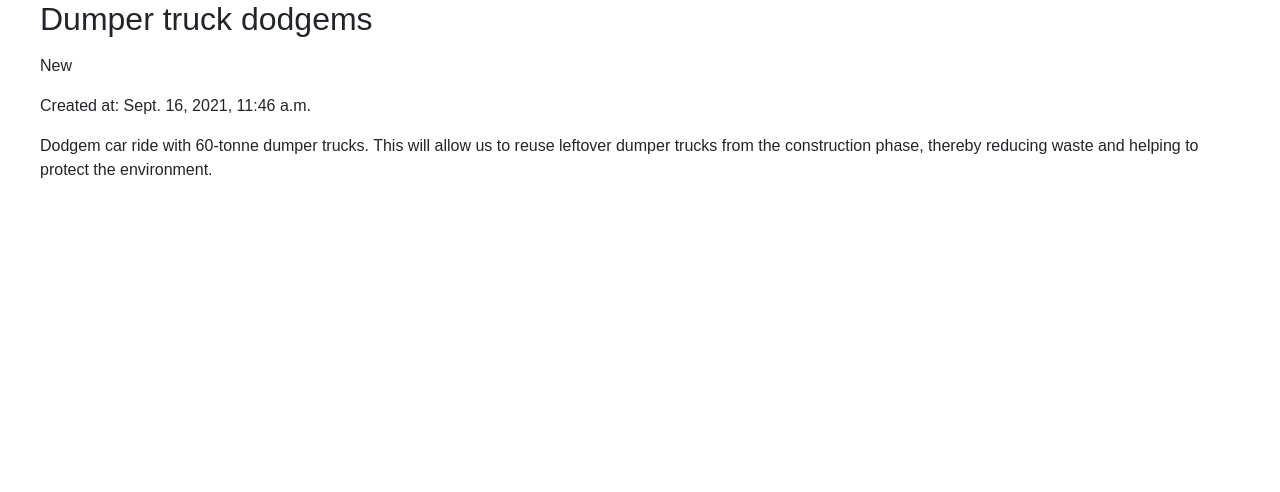
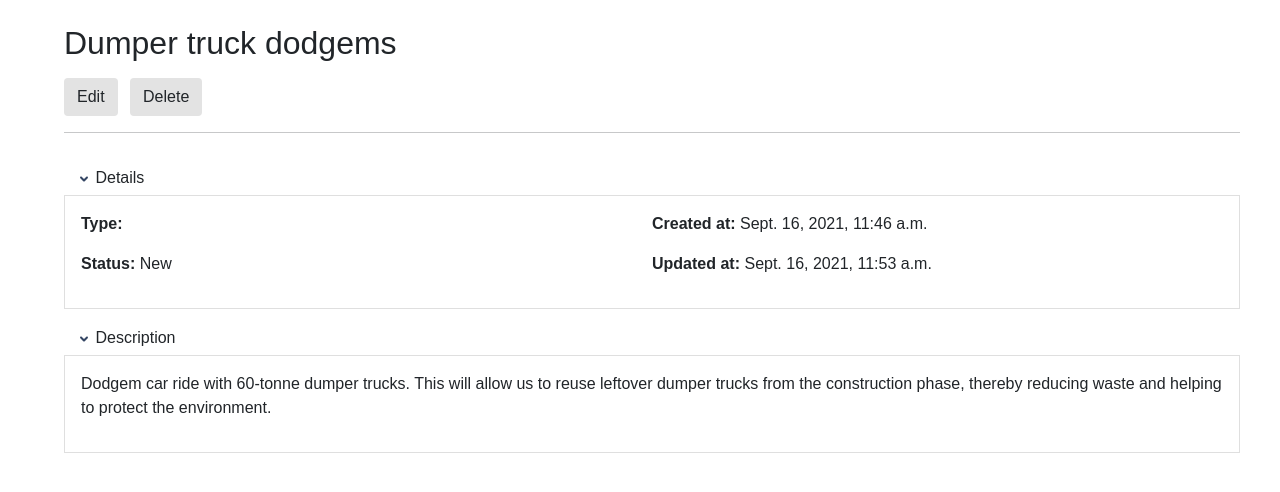
Before and after one commit to nvrmndmnm/issue-tracker, a Django app: page /issues/1/ in a window 1280 px wide. Shown: the part 54-546 px from the top of the page. Run offline with Django 3.2, Linux system fonts and the light colour scheme; data comes from the database, SQL or seed files in the repository; data that the repository does not hold is empty; some libraries are stand-ins or nearby versions.

Commit message:
HW-50: Major style update

```diff
--- a/source/webapp/static/css/main.css
+++ b/source/webapp/static/css/main.css
@@ -3,7 +3,21 @@ body {
     margin: 0;
 }
 a {
+    color: #42526e;
+    display: block;
     text-decoration: none;
+}
+a:hover {
+    color: #5a5e70;
+}
+ul {
+    list-style: none;
+}
+ul li {
+    padding: 5px;
+}
+ul li:hover, .entry:hover {
+    background-color: #f3f3f3;
 }
 .btn-logo {
     font-size: 24px;
@@ -30,33 +44,57 @@ a {
     align-items: center;
 }
 .filters-list {
-    list-style: none;
     padding: 0;
 }
 .content {
     width: 1200px;
     margin: 0 auto;
 }
+.entry-title:hover {
+    text-decoration: underline;
+}
+.btn-action {
+    font-size: 24px;
+    opacity: 65%;
+}
+.btn-action:hover {
+    opacity: 100%;
+}
+.btn-collapse:focus {
+    box-shadow: none;
+}
+.btn-collapse:hover {
+    background-color: #f3f3f3;
+}
+.collapsed>svg {
+    transform: rotate(-90deg);
+}
 .form-wrapper {
-    width: 324px;
+    width: 42%;
 }
 label {
     font-size: 16px;
     align-self: start;
 }
-input {
-    height: 16px;
-    width: 312px;
-    font-size: 16px;
+input[type=text] {
+    width: 316px;
 }
 select {
     height: 30px;
     width: 320px;
-    font-size: 16px;
+}
+ul[id=id_types] {
+    width: 60%;
 }
 textarea {
-    width: 315px;
+    width: 320px;
     height: 80px;
+}
+.form-btn {
+    background-color: #e3e3e3;
+}
+.form-btn:hover {
+    background-color: #f3f3f3;
 }
 .form-error {
     color: #ff3535;
--- a/source/webapp/templates/issue.html
+++ b/source/webapp/templates/issue.html
@@ -1,9 +1,57 @@
 {% extends 'base.html' %}
 {% block title %}Issue {{ issue.id }} - {{ issue.summary }}{% endblock %}
 {% block content %}
-    <h2>{{ issue.summary }}</h2>
-    <p>{% for type in issue.types.all %}{{ type }}{% if not forloop.last %}, {% endif %}{% endfor %}</p>
-    <p>{{ issue.status }}</p>
-    <p>Created at: {{ issue.time_created }}</p>
-    <p>{{ issue.description }}</p>
+    <div class="wrapper mt-4 ps-4">
+        <h2>{{ issue.summary }}</h2>
+        <div class="btns-control mt-3">
+            <a class="btn form-btn me-2" href="{% url 'edit_issue' issue.pk %}">Edit
+            </a>
+            <a class="btn form-btn" href="{% url 'delete_issue' issue.pk %}">Delete
+            </a>
+        </div>
+        <hr class="mt-3">
+        <a class="btn btn-collapse py-0 mt-3 mb-1" data-bs-toggle="collapse" href="#details" role="button"
+           aria-expanded="true">
+            <svg xmlns="http://www.w3.org/2000/svg" width="14" height="14">
+                <g fill="none" fill-rule="evenodd">
+                    <path d="M3.29175 4.793c-.389.392-.389 1.027
+                    0 1.419l2.939 2.965c.218.215.5.322.779.322s.556-.107.769-.322l2.93-2.955c.388-.392.388-1.027
+                    0-1.419-.389-.392-1.018-.392-1.406 0l-2.298 2.317-2.307-2.327c-.194-.195-.449-.293-.703-.293-.255
+                    0-.51.098-.703.293z" fill="#344563">
+                    </path>
+                </g>
+            </svg> Details</a>
+        <div class="row">
+            <div class="collapse multi-collapse show" id="details">
+                <div class="card card-body rounded-0 d-flex flex-row">
+                    <div class="col">
+                        <p><strong>Type: </strong>{% for type in issue.types.all %}{{ type }}{% if not forloop.last %}, {% endif %}{% endfor %}</p>
+                        <p><strong>Status: </strong>{{ issue.status }}</p>
+                    </div>
+                    <div class="col">
+                        <p><strong>Created at: </strong>{{ issue.time_created }}</p>
+                        <p><strong>Updated at: </strong>{{ issue.time_updated }}</p>
+                    </div>
+                </div>
+            </div>
+        </div>
+        <a class="btn btn-collapse py-0 mt-3 mb-1" data-bs-toggle="collapse" href="#description" role="button"
+           aria-expanded="true">
+            <svg xmlns="http://www.w3.org/2000/svg" width="14" height="14">
+                <g fill="none" fill-rule="evenodd">
+                    <path d="M3.29175 4.793c-.389.392-.389 1.027
+                    0 1.419l2.939 2.965c.218.215.5.322.779.322s.556-.107.769-.322l2.93-2.955c.388-.392.388-1.027
+                    0-1.419-.389-.392-1.018-.392-1.406 0l-2.298 2.317-2.307-2.327c-.194-.195-.449-.293-.703-.293-.255
+                    0-.51.098-.703.293z" fill="#344563">
+                    </path>
+                </g>
+            </svg> Description</a>
+        <div class="row">
+            <div class="collapse multi-collapse show" id="description">
+                <div class="card card-body rounded-0">
+                    <p>{{ issue.description }}</p>
+                </div>
+            </div>
+        </div>
+    </div>
 {% endblock %}
```
Also changed, not shown: source/webapp/templates/add_issue.html (+5 -4 lines), source/webapp/templates/delete_issue.html (+11 -6 lines), source/webapp/templates/edit_issue.html (+5 -4 lines), source/webapp/templates/index.html (+24 -11 lines), source/webapp/templates/partial/issue_form.html (+12 -9 lines).
